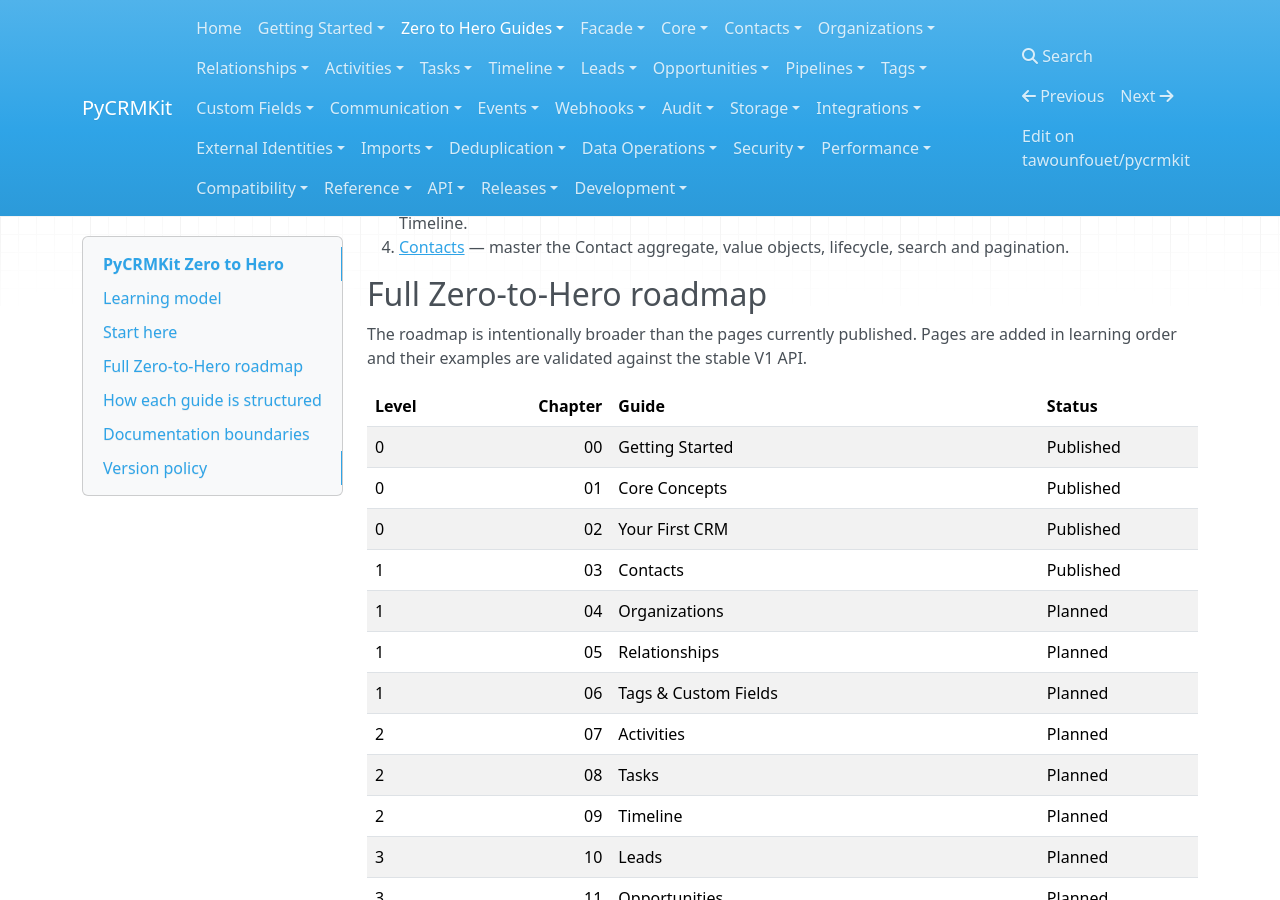
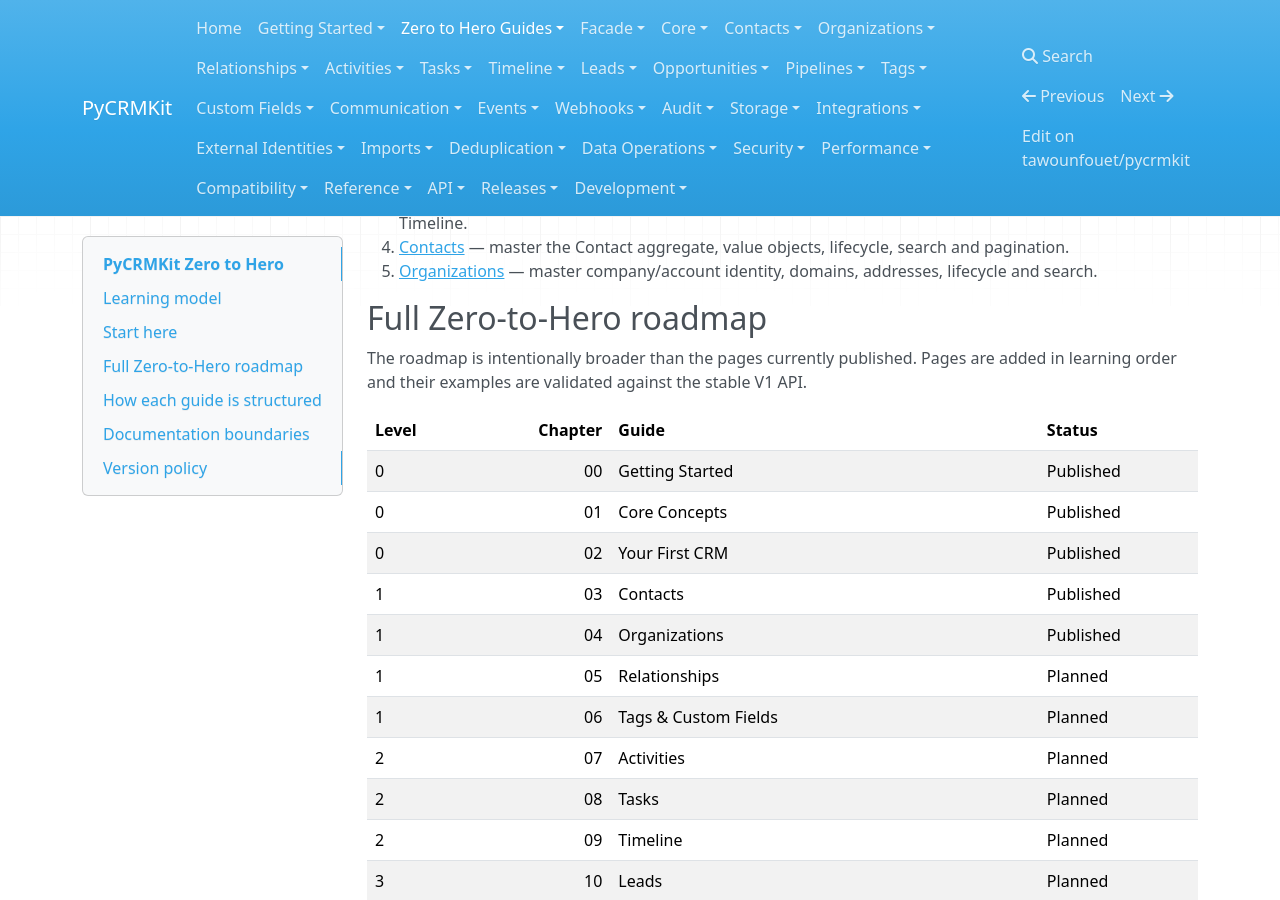
Before and after one commit to tawounfouet/pycrmkit, an MkDocs documentation site: the page built from docs/guides/index.md, in a window 1280 px wide and 900 px high, scrolled down 792 px. Built offline with MkDocs 1.6.1, drawn with Linux system fonts in a browser that asks for light colours; nearby versions of some CDN libraries.

Commit message:
docs: publish Organizations in zero-to-hero roadmap

```diff
--- a/docs/guides/index.md
+++ b/docs/guides/index.md
@@ -37,6 +37,7 @@
 2. [Core Concepts](01_core_concepts.md) — understand Entity, Value Object, typed ID, Repository, Unit of Work, Facade, Events and Adapters.
 3. [Your First CRM](02_first_crm.md) — build a small in-memory CRM with Contact, Organization, Relationship, Activity, Task and Timeline.
 4. [Contacts](03_contacts.md) — master the Contact aggregate, value objects, lifecycle, search and pagination.
+5. [Organizations](04_organizations.md) — master company/account identity, domains, addresses, lifecycle and search.
 
 ## Full Zero-to-Hero roadmap
 
@@ -49,7 +50,7 @@
 | 0 | 01 | Core Concepts | Published |
 | 0 | 02 | Your First CRM | Published |
 | 1 | 03 | Contacts | Published |
-| 1 | 04 | Organizations | Planned |
+| 1 | 04 | Organizations | Published |
 | 1 | 05 | Relationships | Planned |
 | 1 | 06 | Tags & Custom Fields | Planned |
 | 2 | 07 | Activities | Planned |
```
